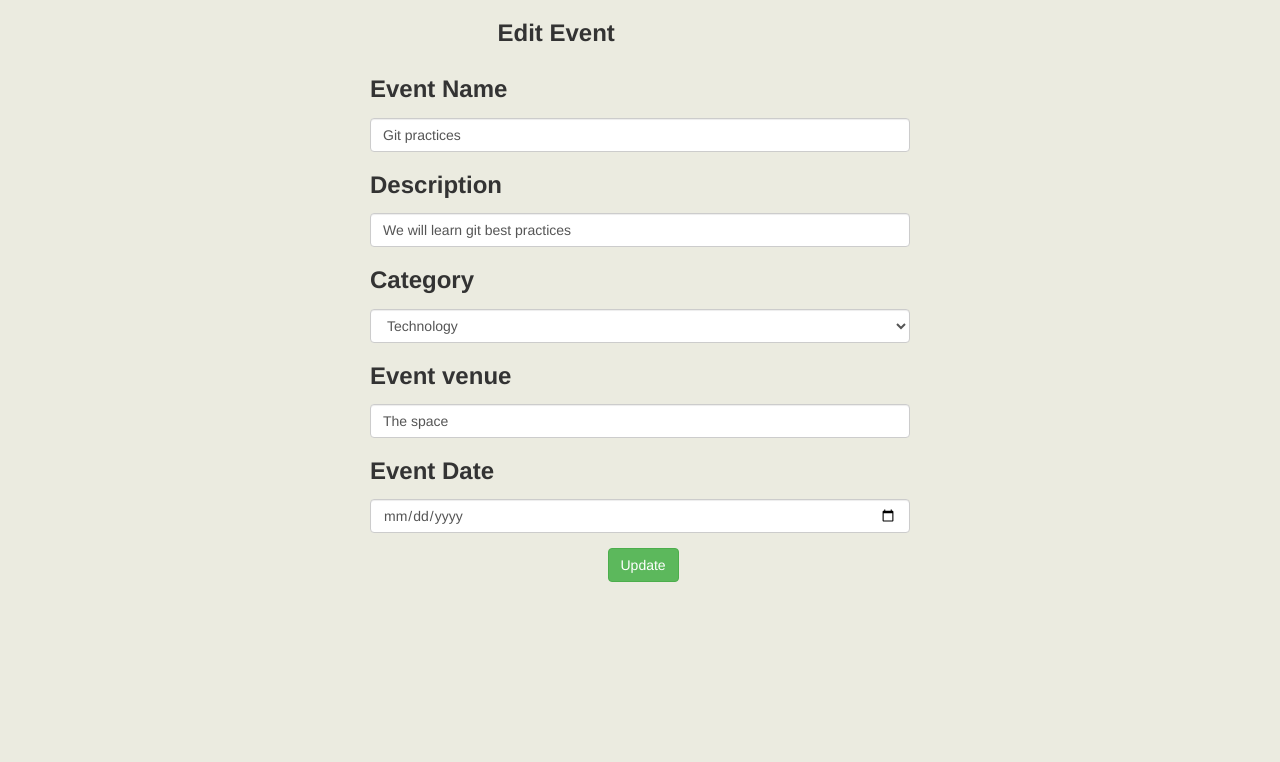
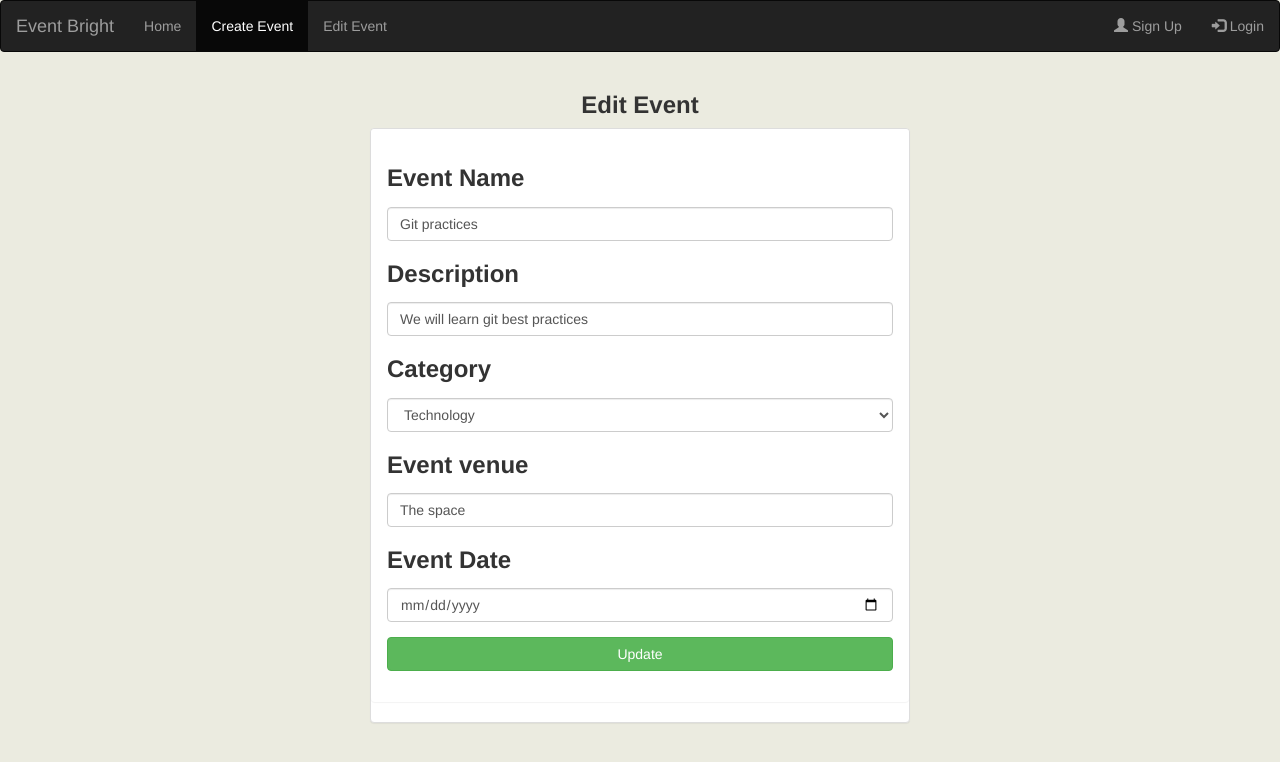
Before and after one commit to Rodgers-M/Bright_events, a Python web app: template designs/ui/templates/events/edit.html in a window 1280 px wide. Shown: the top 762 px of the page. Run offline with Jinja, Linux system fonts and the light colour scheme; the template is opened without the code that fills it, so the values that code supplies are empty; some libraries are stand-ins or nearby versions.

Commit message:
(feat) : add a nav bar to the pages and style the form

```diff
--- a/designs/ui/templates/events/edit.html
+++ b/designs/ui/templates/events/edit.html
@@ -9,14 +9,28 @@
     <link rel="stylesheet" href="https://maxcdn.bootstrapcdn.com/font-awesome/4.6.1/css/font-awesome.min.css">
     <link rel="stylesheet" type="text/css" href="../static/styles.css">
   </head>
-      <body style="background-color: #ebebe0;">
+    <body style="background-color: #ebebe0;">
+     <nav class="navbar navbar-inverse">
+        <div class="container-fluid">
+          <div class="navbar-header">
+            <a class="navbar-brand" href="#">Event Bright</a>
+          </div>
+          <ul class="nav navbar-nav">
+            <li><a href="../../../../index.html">Home</a></li>
+            <li class="active"><a href="new.html">Create Event</a></li>
+            <li ><a href="#">Edit Event</a></li>
+          </ul>
+          <ul class="nav navbar-nav navbar-right">
+            <li><a href="designs/ui/templates/signup.html"><span class="glyphicon glyphicon-user"></span> Sign Up</a></li>
+            <li><a href="designs/ui/templates/login.html"><span class="glyphicon glyphicon-log-in"></span> Login</a></li>
+          </ul>
+        </div>
+      </nav>
     <div class="container forms">
     <div class="col-md-6 col-md-offset-3">
-      <div class="row">
-        <div class="ol-md-6 col-md-offset-3">
-          <h3>Edit Event</h3>
-        </div>
-      </div>
+          <h3 class="text-center">Edit Event</h3>
+      <div class="panel panel-default">
+      <div class="panel panel-body">
       <form action="#" method="POST">
         <div class="form-group">
           <label for="eventname"><h3>Event Name</h3></label>
@@ -37,12 +51,12 @@
           <label for="eventname"><h3>Event Date</h3></label>
           <input type="date" class="form-control" name="date"  required/>
         </div>
-        <div class="row">
-      <div class="col-md-6 col-md-offset-5">
-            <button type="submit" class="btn btn-success">Update</button>
+        <div class="form-group">
+                <button type="submit" class="btn btn-block btn-success">Update</button>
+        </div>
+      </form>
       </div>
-  </div>
-      </form>
+      </div>
     </div>
     </div>
   </body>
```
Also changed, not shown: designs/ui/templates/events/new.html (+25 -7 lines).
